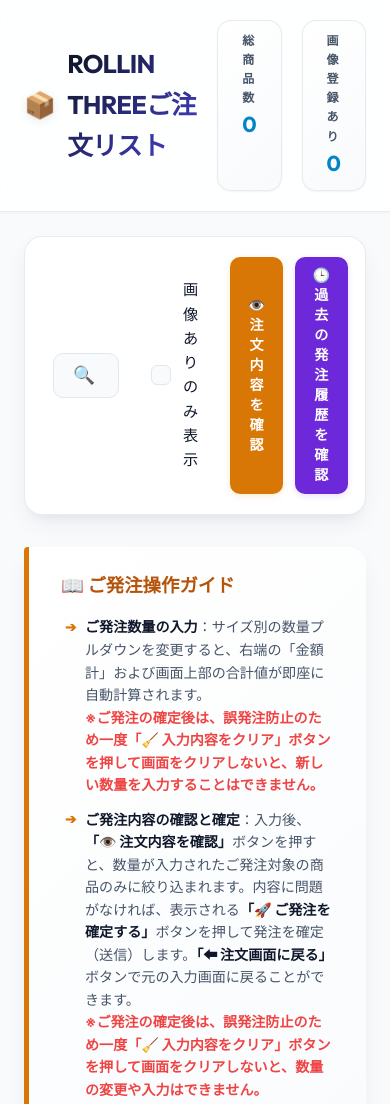
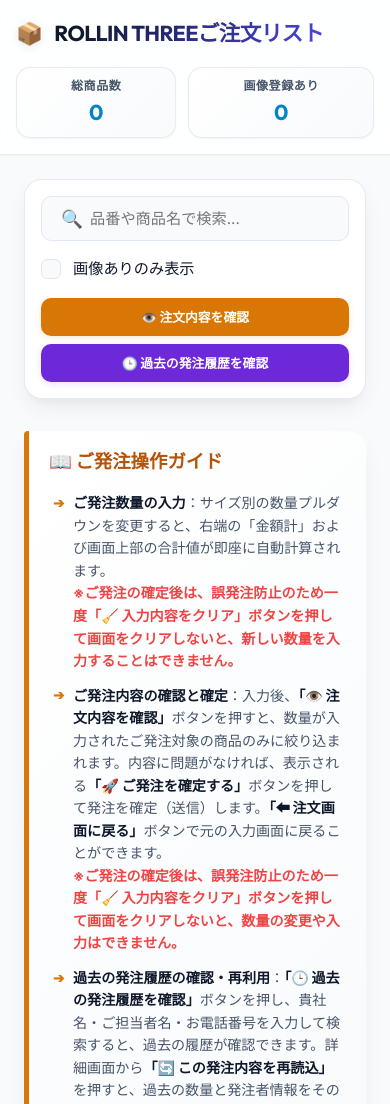
Before and after one commit to nankai-jp/rollin-order-list, a plain HTML site: page index.html in a window 390 px wide. Shown: the top 1104 px of the page. Drawn offline with Linux system fonts and the light colour scheme; no server answers.

Commit message:
Add mobile responsive overrides for smartphone friendliness

```diff
--- a/style.css
+++ b/style.css
@@ -1303,3 +1303,91 @@ body {
         display: none !important;
     }
 }
+
+/* ==========================================================================
+   Mobile Responsive Adjustments (Smartphone / Tablet)
+   ========================================================================== */
+@media screen and (max-width: 768px) {
+    /* 画面幅が狭い場合、固定列（sticky）を一時解除し、指でスクロールできるようにします */
+    .order-table th,
+    .order-table td,
+    .totals-row td {
+        position: static !important;
+        left: auto !important;
+        z-index: 1 !important;
+        background-color: transparent !important;
+        border-right: 1px solid var(--border-color) !important;
+    }
+
+    /* 奇数行の背景色 */
+    .order-table tbody tr:nth-child(odd) td {
+        background-color: #f0fdf4 !important;
+    }
+    /* 偶数行の背景色 */
+    .order-table tbody tr:nth-child(even) td {
+        background-color: #ffffff !important;
+    }
+    /* 入力済み行の背景色 */
+    .order-table tbody tr.row-dirty td {
+        background-color: #dbeafe !important;
+    }
+
+    /* 検索ボックスとボタンエリアを縦並びに */
+    .controls-section {
+        flex-direction: column;
+        align-items: stretch;
+        gap: 1rem;
+        padding: 1rem;
+    }
+
+    .search-box {
+        width: 100%;
+    }
+
+    .actions-box {
+        margin-left: 0 !important;
+        flex-wrap: wrap;
+        width: 100%;
+        gap: 0.5rem !important;
+    }
+
+    .actions-box .btn {
+        flex-grow: 1;
+        font-size: 0.8rem;
+        padding: 0.6rem 0.75rem;
+    }
+
+    /* 顧客情報入力グリッドを1列にして見やすく */
+    .client-info-grid {
+        grid-template-columns: 1fr !important;
+        gap: 0.75rem;
+    }
+
+    /* ヘッダーの統計情報をスマートに縦並びへ */
+    .header-container {
+        flex-direction: column;
+        gap: 1rem;
+        align-items: flex-start;
+        padding: 1rem;
+    }
+
+    .header-stats {
+        width: 100%;
+        gap: 0.75rem;
+    }
+
+    .stat-card {
+        flex-grow: 1;
+        padding: 0.5rem 1rem;
+        align-items: center;
+    }
+
+    .app-title {
+        font-size: 1.35rem;
+    }
+
+    /* 操作ガイドの文字サイズを調整 */
+    .instructions-card {
+        padding: 1rem 1.25rem;
+    }
+}
```
